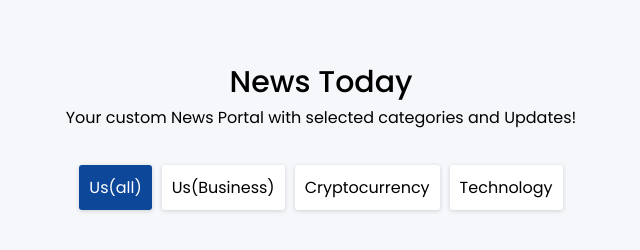
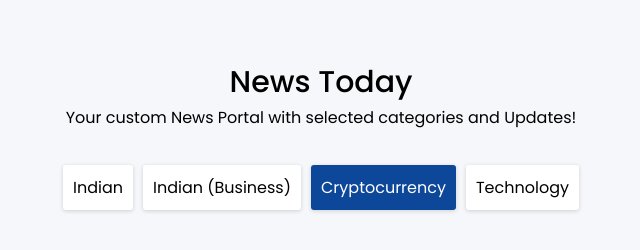
Before and after one commit to omkeshborse/news-app, a plain HTML site: page index.html in a window 1280 px wide. Both pictures are taken after a click on the element "Cryptocurrency". Shown: the whole page, without its empty margins (319-959 px from the left). Drawn offline with Linux system fonts and the light colour scheme; no server answers.

Commit message:
feat : search feature base on category

```diff
--- a/index.html
+++ b/index.html
@@ -20,10 +20,10 @@
                 </section>
                 <section class="news">
                     <div class="category">
-                        <span class="active" data-id="">Us(all)</span>
-                        <span data-id="">Us(Business)</span>
-                        <span data-id="">Cryptocurrency</span>
-                        <span data-id="">Technology</span>
+                        <span class="active" data-id="all">Indian</span>
+                        <span data-id="business">Indian (Business)</span>
+                        <span data-id="crypto">Cryptocurrency</span>
+                        <span data-id="technology">Technology</span>
                     </div>
                     <div class="cards">
 
--- a/script.js
+++ b/script.js
@@ -1,31 +1,43 @@
 const cards = document.querySelector(".cards");
-console.log(cards);
+const category = document.querySelector(".category");
+const categorySpan = document.querySelectorAll(".category span");
+const baseUrl = "https://newsapi.org/v2/";
+const apiKey = "&apiKey=f1c80de658354e51bd7853ce2788e274";
 
-const url =
-  "https://newsapi.org/v2/everything?q=tesla&from=2024-01-05&sortBy=publishedAt&apiKey=f1c80de658354e51bd7853ce2788e274";
+const India =
+  "top-headlines?country=in&language=en&apiKey=f1c80de658354e51bd7853ce2788e274";
+const Business = "top-headlines?country=in&category=business&language=en";
+const Cryptocurrency = "everything?q=crypto&language=en&sortBy=publishedAt";
+const tech = "top-headlines?sources=techcrunch&language=en";
 
-async function dataRequest() {
+async function dataRequest(url) {
   try {
-    const response = await fetch(url);
+    const response = await fetch(baseUrl + url + apiKey);
     const data = await response.json();
-    // console.log(data.articles);
     return data;
   } catch (error) {
     console.log(error);
   }
 }
-const temp = dataRequest(url).then((data) => {
-  data.articles.forEach((item) => {
-    const { title, description, source, url, urlToImage, publishedAt } = item;
-    cards.innerHTML += `
+function requestUrl(url) {
+  dataRequest(url).then((data) => {
+    data.articles.forEach((item) => {
+      const { title, description, source, url, urlToImage, publishedAt } = item;
+      cards.innerHTML += `
                           <div class="card">
                             <div class="image">
-                                <img src="${urlToImage}" alt="${source.name}">
+                                <img src="${
+                                  urlToImage
+                                    ? urlToImage
+                                    : "./images/daily-paper-464015_1280.jpg"
+                                }" alt="${source.name}">
                             </div>
                             <div class="information">
                                 <div>
                                     <p class="title">${title}</p>
-                                    <p class="description">${description}</p>
+                                    <p class="description">${
+                                      description ? description : ""
+                                    }</p>
                                     <p class="time">
                                         <span>${
                                           publishedAt
@@ -44,9 +56,34 @@ const temp = dataRequest(url).then((data) => {
                                     <a class="url" href="${url}" target="_blank">Read Article <i class="fa-solid fa-arrow-right-long"></i></a>
                                 </div>
                             </div>
-                        </div>
+                        </div>  `;
+    });
+  });
+}
 
+category.addEventListener("click", (e) => {
+  if (e.target.tagName === "SPAN") {
+    if (e.target.dataset.id === "all") {
+      reRenderList(India);
+      e.target.classList.add("active");
+    } else if (e.target.dataset.id === "business") {
+      reRenderList(Business);
+      e.target.classList.add("active");
+    } else if (e.target.dataset.id === "crypto") {
+      reRenderList(Cryptocurrency);
+      e.target.classList.add("active");
+    } else if (e.target.dataset.id === "technology") {
+      reRenderList(tech);
+      e.target.classList.add("active");
+    }
+  }
+});
+requestUrl(India);
 
-    `;
+function reRenderList(newsUrl) {
+  cards.innerHTML = "";
+  requestUrl(newsUrl);
+  categorySpan.forEach((item) => {
+    item.classList.remove("active");
   });
-});
+}
```
Also changed, not shown: images/daily-paper-464015_1280.jpg (added).
